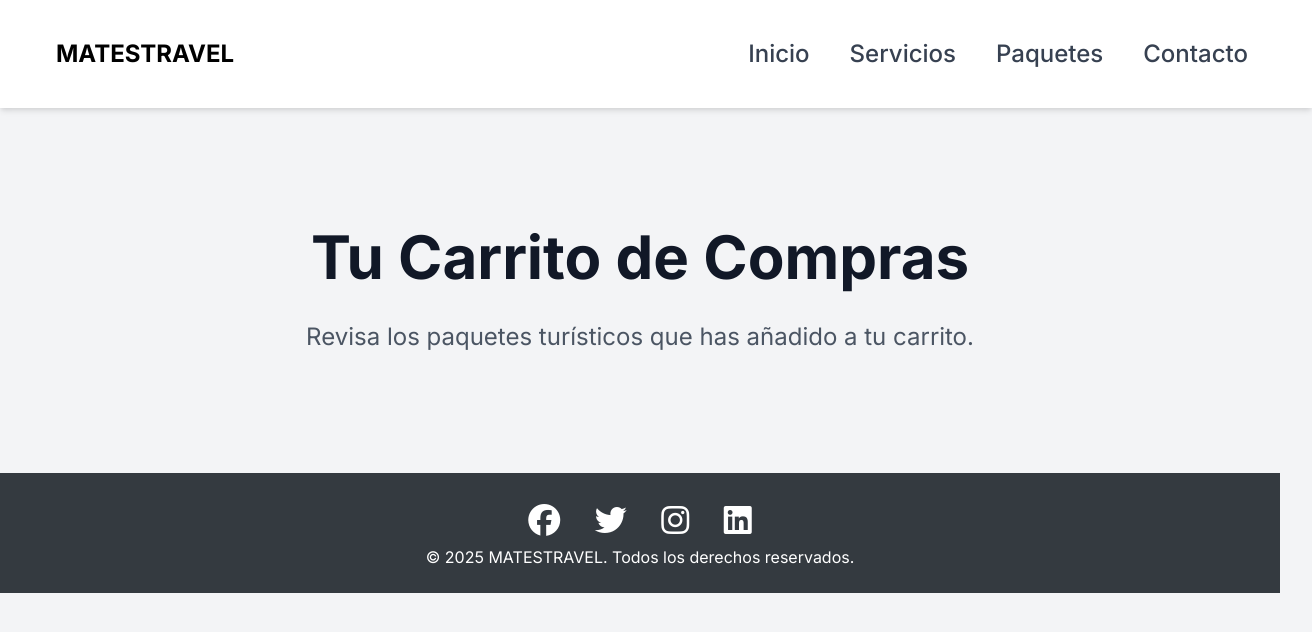
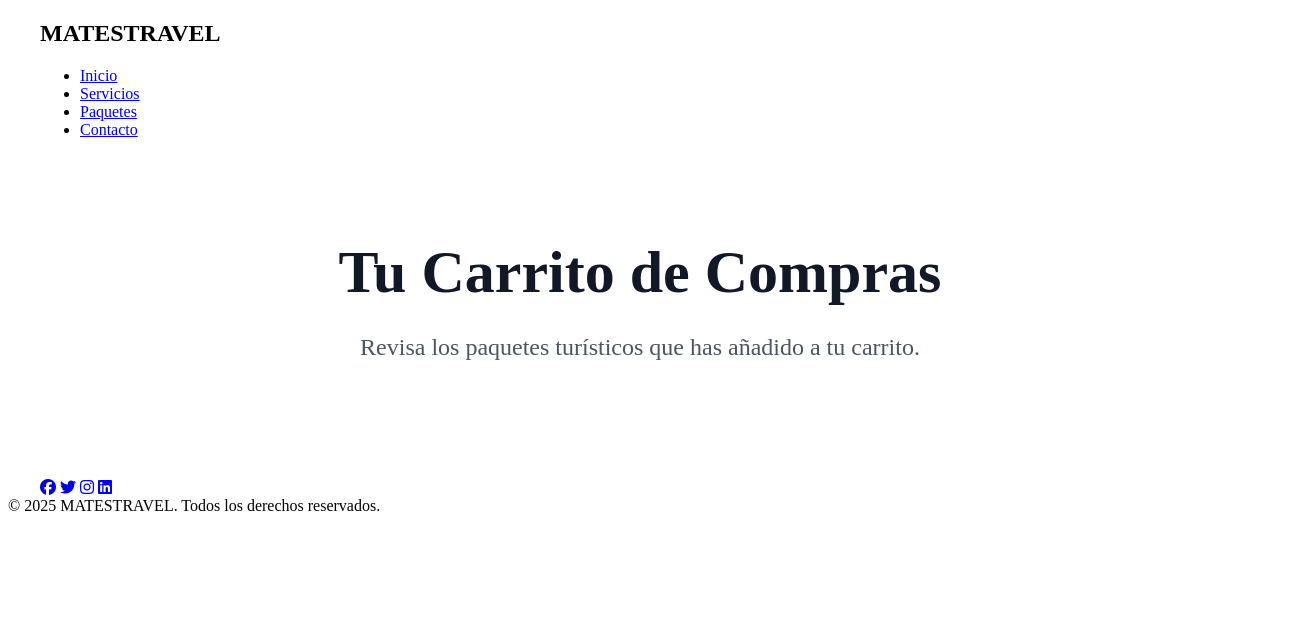
Before and after one commit to KingNadienDev/MatesTravel2.0, a plain HTML site: page carrito.html in a window 1280 px wide. Shown: the whole page, 1312 px wide, since content can reach past the window. Drawn offline with Linux system fonts and the light colour scheme.

Commit message:
lo ultimo que hago

```diff
--- a/carrito.html
+++ b/carrito.html
@@ -12,8 +12,8 @@
             <h1>MATESTRAVEL</h1>
             <ul>
                 <li><a href="index.html">Inicio</a></li>
-                <li><a href="servicios.html">Servicios</a></li>
-                <li><a href="paquetes.html">Paquetes</a></li>
+                <li><a href="index.html">Servicios</a></li>
+                <li><a href="index.html">Paquetes</a></li>
                 <li><a href="index.html">Contacto</a></li> </ul>
         </nav>
     </header>
--- a/css/paquetes.css
+++ b/css/paquetes.css
@@ -1,22 +1,5 @@
 @import url('https://fonts.googleapis.com/css2?family=Inter:wght@300;400;500;600;700&display=swap');
 
-/* --- Base Styles --- */
-body {
-    font-family: 'Inter', sans-serif;
-    overflow-x: hidden; /* Evita el desplazamiento horizontal */
-    margin: 0; /* Asegura que no haya márgenes predeterminados del navegador */
-    line-height: 1.5; /* Mejora la legibilidad general del texto */
-    background-color: #f3f4f6; /* bg-gray-100 */
-}
-
-/* --- Custom Tailwind-like Colors (Consider using Tailwind JIT or PostCSS for actual utility classes) --- */
-.text-green-pastel-dark {
-    color: #4CAF50; /* Un verde más oscuro para el hover */
-}
-
-.bg-green-pastel-light {
-    background-color: #81C784; /* Un verde más claro */
-}
 
 /* --- General Container --- */
 .container {
@@ -27,55 +10,6 @@ body {
     padding-right: 1rem; /* px-4 */
 }
 
-/* --- Header --- */
-header {
-    width: 100%; /* w-full */
-    background-color: #ffffff; /* bg-white */
-    box-shadow: 0 4px 6px -1px rgba(0, 0, 0, 0.1), 0 2px 4px -1px rgba(0, 0, 0, 0.06); /* shadow-md */
-    padding: 1rem; /* p-4 */
-    margin-bottom: 2rem; /* mb-8 */
-}
-
-header nav {
-    display: flex; /* flex */
-    justify-content: space-between; /* justify-between */
-    align-items: center; /* items-center */
-}
-
-header nav a {
-    font-size: 1.5rem; /* text-2xl */
-    font-weight: 700; /* font-bold */
-    color: #374151; /* text-gray-800 */
-    border-radius: 0.5rem; /* rounded-lg */
-    padding: 0.5rem; /* p-2 */
-    transition: background-color 300ms, color 300ms; /* transition-colors duration-300 */
-}
-
-header nav a:hover {
-    background-color: #f3f4f6; /* hover:bg-gray-100 */
-}
-
-header nav ul {
-    display: flex; /* flex */
-    list-style: none; /* Eliminar viñetas */
-    margin: 0;
-    padding: 0;
-}
-
-header nav ul li {
-    margin-left: 1.5rem; /* Equivalent to space-x-6 */
-}
-
-header nav ul li a {
-    color: #374151; /* text-gray-800 */
-    transition: color 300ms; /* transition-colors duration-300 */
-    font-weight: 500; /* font-medium */
-    text-decoration: none;
-}
-
-header nav ul li a:hover {
-    color: #4CAF50; /* hover:text-green-pastel-dark (assuming a similar color) */
-}
 
 /* --- Section Title for Packages --- */
 .section-title {
@@ -257,44 +191,3 @@ header nav ul li a:hover {
 .slider-button.next {
     right: 1rem; /* Position from right edge */
 }
-
-/* --- Footer --- */
-footer {
-    background-color: #343a40; /* Gris oscuro para el fondo del footer */
-    color: white;
-    text-align: center;
-    padding: 1.5rem 0;
-}
-
-.social-icons {
-    margin-bottom: 1rem;
-}
-
-.social-icons a {
-    color: white;
-    font-size: 2rem;
-    margin: 0 15px;
-    transition: color 0.3s ease;
-}
-
-.social-icons a:hover {
-    color: #28a745; /* Verde principal al pasar el ratón */
-}
-
-footer p {
-    margin: 0;
-    font-size: 0.9rem;
-    color: #bbb;
-}
-
-/* Responsive Footer */
-@media (min-width: 768px) {
-    .footer-content {
-        flex-direction: row; /* Align elements horizontally on larger screens */
-        justify-content: space-between; /* Space out content */
-    }
-
-    .social-icons {
-        margin-bottom: 0; /* Remove bottom margin when horizontal */
-    }
-}
--- a/css/servicios.css
+++ b/css/servicios.css
@@ -1,75 +1,8 @@
-/* Estilos generales del cuerpo */
-body {
-    font-family: Arial, sans-serif;
-    margin: 0;
-    padding: 0;
-    box-sizing: border-box;
-    line-height: 1.6;
-    color: #333;
-}
 
-/* --- General Container --- */
-.container {
-    max-width: 1200px; /* mx-auto, px-4, etc. */
-    margin-left: auto;
-    margin-right: auto;
-    padding-left: 1rem; /* px-4 */
-    padding-right: 1rem; /* px-4 */
-}
-
-/* --- Header --- */
-header {
-    width: 100%; /* w-full */
-    background-color: #ffffff; /* bg-white */
-    box-shadow: 0 4px 6px -1px rgba(0, 0, 0, 0.1), 0 2px 4px -1px rgba(0, 0, 0, 0.06); /* shadow-md */
-    padding: 1rem; /* p-4 */
-    margin-bottom: 2rem; /* mb-8 */
-}
-
-header nav {
-    display: flex; /* flex */
-    justify-content: space-between; /* justify-between */
-    align-items: center; /* items-center */
-}
-
-header nav a {
-    font-size: 1.5rem; /* text-2xl */
-    font-weight: 700; /* font-bold */
-    color: #374151; /* text-gray-800 */
-    border-radius: 0.5rem; /* rounded-lg */
-    padding: 0.5rem; /* p-2 */
-    transition: background-color 300ms, color 300ms; /* transition-colors duration-300 */
-}
-
-header nav a:hover {
-    background-color: #f3f4f6; /* hover:bg-gray-100 */
-}
-
-header nav ul {
-    display: flex; /* flex */
-    list-style: none; /* Eliminar viñetas */
-    margin: 0;
-    padding: 0;
-}
-
-header nav ul li {
-    margin-left: 1.5rem; /* Equivalent to space-x-6 */
-}
-
-header nav ul li a {
-    color: #374151; /* text-gray-800 */
-    transition: color 300ms; /* transition-colors duration-300 */
-    font-weight: 500; /* font-medium */
-    text-decoration: none;
-}
-
-header nav ul li a:hover {
-    color: #4CAF50; /* hover:text-green-pastel-dark (assuming a similar color) */
-}
 
 /* --- ESTILOS PARA EL MAIN CON IMAGEN DE FONDO --- */
-.main-content {
-    background-image: url('images/travel-background.jpg'); /* ¡IMPORTANTE! Cambia 'images/travel-background.jpg' por la ruta a tu imagen */
+/*.main-content {
+    background-image: url('images/travel-background.jpg');
     background-size: cover;
     background-position: center;
     background-attachment: fixed;
@@ -78,9 +11,9 @@ header nav ul li a:hover {
     justify-content: center;
     align-items: center;
     padding: 2rem 0;
-    box-shadow: inset 0 0 0 1000px rgba(0, 0, 0, 0.4); /* Capa oscura semitransparente sobre la imagen */
+    box-shadow: inset 0 0 0 1000px rgba(0, 0, 0, 0.4);
     position: relative;
-}
+}*/
 
 /* Estilos de la sección de servicios (ahora dentro de main-content) */
 .nuestros-servicios {
@@ -150,33 +83,3 @@ header nav ul li a:hover {
         margin: 0;
     }
 }
-
-
-/* --- ESTILOS DEL PIE DE PÁGINA (FOOTER) --- */
-footer {
-    background-color: #343a40; /* Gris oscuro para el fondo del footer */
-    color: white;
-    text-align: center;
-    padding: 1.5rem 0;
-}
-
-.social-icons {
-    margin-bottom: 1rem;
-}
-
-.social-icons a {
-    color: white;
-    font-size: 2rem;
-    margin: 0 15px;
-    transition: color 0.3s ease;
-}
-
-.social-icons a:hover {
-    color: #28a745; /* Verde principal al pasar el ratón */
-}
-
-footer p {
-    margin: 0;
-    font-size: 0.9rem;
-    color: #bbb;
-}
```
